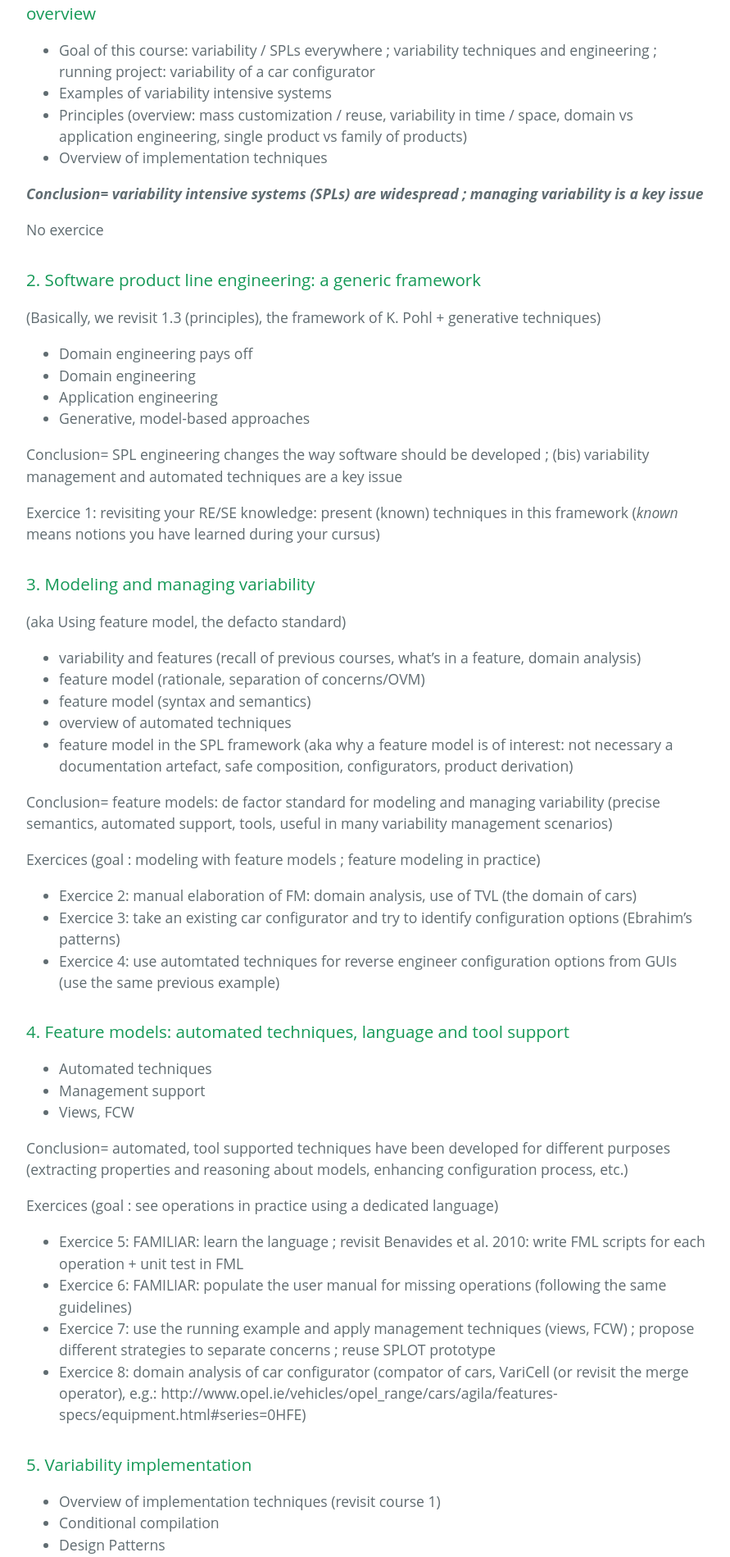
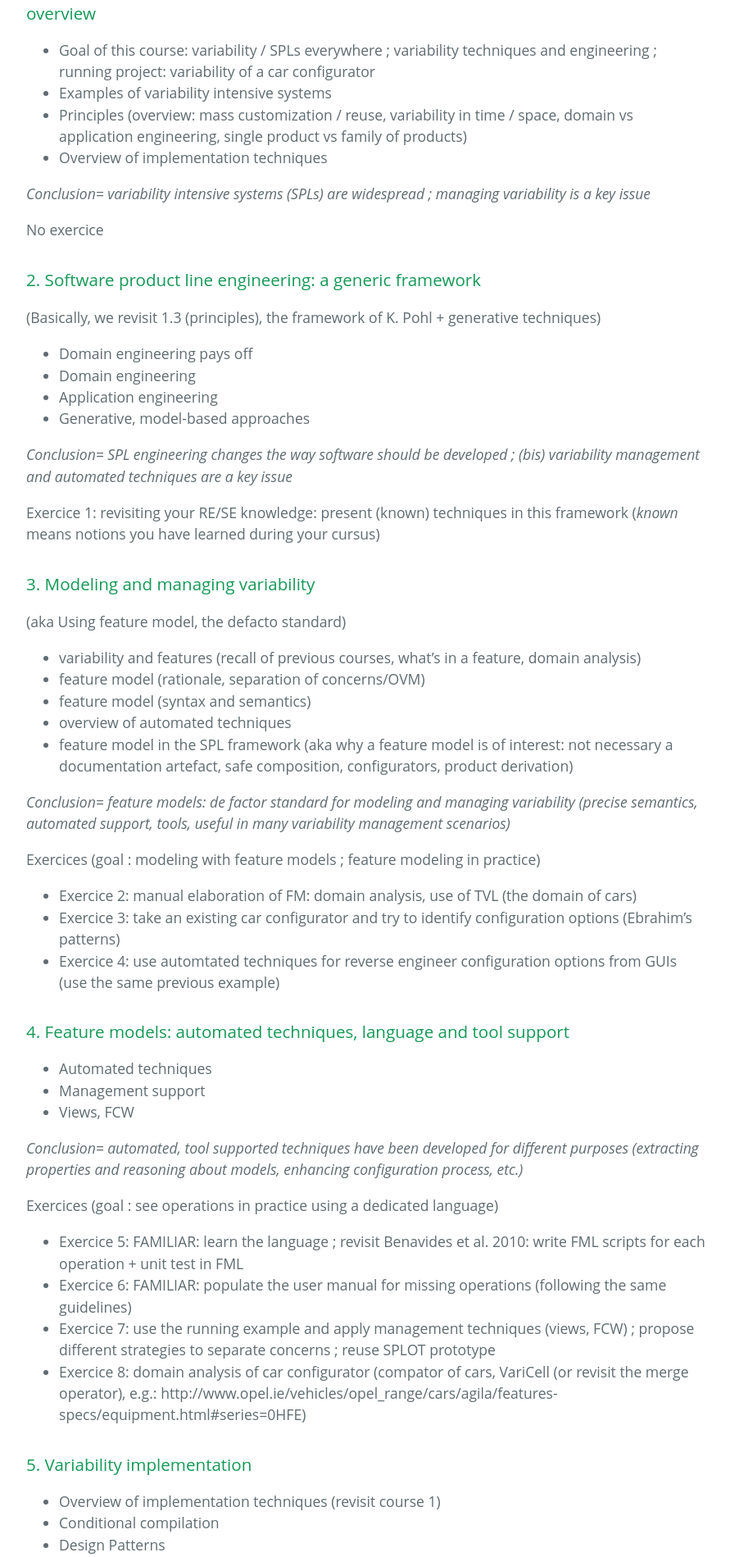
Before and after one commit to FAMILIAR-project/teaching, a Jekyll site: the page built from namur.html, in a window 1280 px wide. Shown: the part 1005-2904 px from the top of the page at 82% size, without its empty margins (192-1083 px from the left). Built offline with Jekyll 4.4.1, drawn with Linux system fonts in a browser that asks for light colours.

Commit message:
Empty take aways

```diff
--- a/namur.html
+++ b/namur.html
@@ -36,7 +36,7 @@ For each course there is a take away message ("conclusion") and some exercices
  *	Principles (overview: mass customization / reuse, variability in time / space, domain vs application engineering, single product vs family of products)
  *	Overview of implementation techniques
 
-***Conclusion= variability intensive systems (SPLs) are widespread ; managing variability is a key issue***
+*Conclusion= variability intensive systems (SPLs) are widespread ; managing variability is a key issue*
 
 No exercice
 
@@ -50,7 +50,7 @@ No exercice
  *	Generative, model-based approaches
 
 
-Conclusion= SPL engineering changes the way software should be developed ; (bis) variability management and automated techniques are a key issue
+*Conclusion= SPL engineering changes the way software should be developed ; (bis) variability management and automated techniques are a key issue*
 
 Exercice 1: revisiting your RE/SE knowledge: present (known) techniques in this framework (*known* means notions you have learned during your cursus)
 
@@ -64,7 +64,7 @@ Exercice 1: revisiting your RE/SE knowledge: present (known) techniques in this
  *	overview of automated techniques
  *	feature model in the SPL framework (aka why a feature model is of interest: not necessary a documentation artefact, safe composition, configurators, product derivation)
 
-Conclusion= feature models: de factor standard for modeling and managing variability (precise semantics, automated support, tools, useful in many variability management scenarios)
+*Conclusion= feature models: de factor standard for modeling and managing variability (precise semantics, automated support, tools, useful in many variability management scenarios)*
 
 Exercices (goal : modeling with feature models ; feature modeling in practice)
 
@@ -78,7 +78,7 @@ Exercices (goal : modeling with feature models ; feature modeling in practice)
  *	Management support
  *	Views, FCW
 
-Conclusion= automated, tool supported techniques have been developed for different purposes (extracting properties and reasoning about models, enhancing configuration process, etc.)
+*Conclusion= automated, tool supported techniques have been developed for different purposes (extracting properties and reasoning about models, enhancing configuration process, etc.)*
 
 Exercices (goal : see operations in practice using a dedicated language)
 
@@ -96,7 +96,7 @@ Exercices (goal : see operations in practice using a dedicated language)
  *	Generative techniques (DSLs)
  *	Model-based product derivation
 
-Conclusion= realizing variability is a rich field that involves basic mechanisms (conditional compilation) or more sophisiticated technology ; applicable to many artefacts (code, documentation, graphical interfaces)
+*Conclusion= realizing variability is a rich field that involves basic mechanisms (conditional compilation) or more sophisiticated technology ; applicable to many artefacts (code, documentation, graphical interfaces)*
 
 Project = the goal is to realize an end-to-end generative process to derive specific configurators from a feature model (e.g., like the one that has been reverse engineered)
 
```
